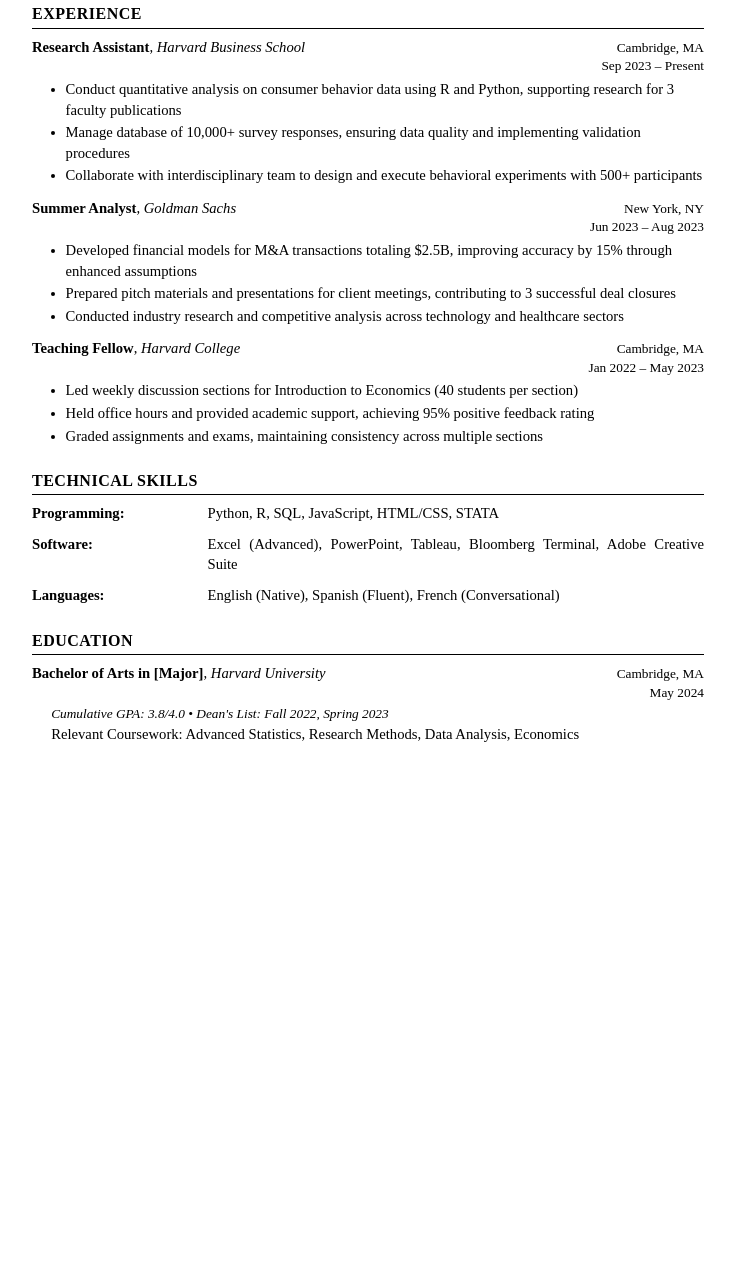
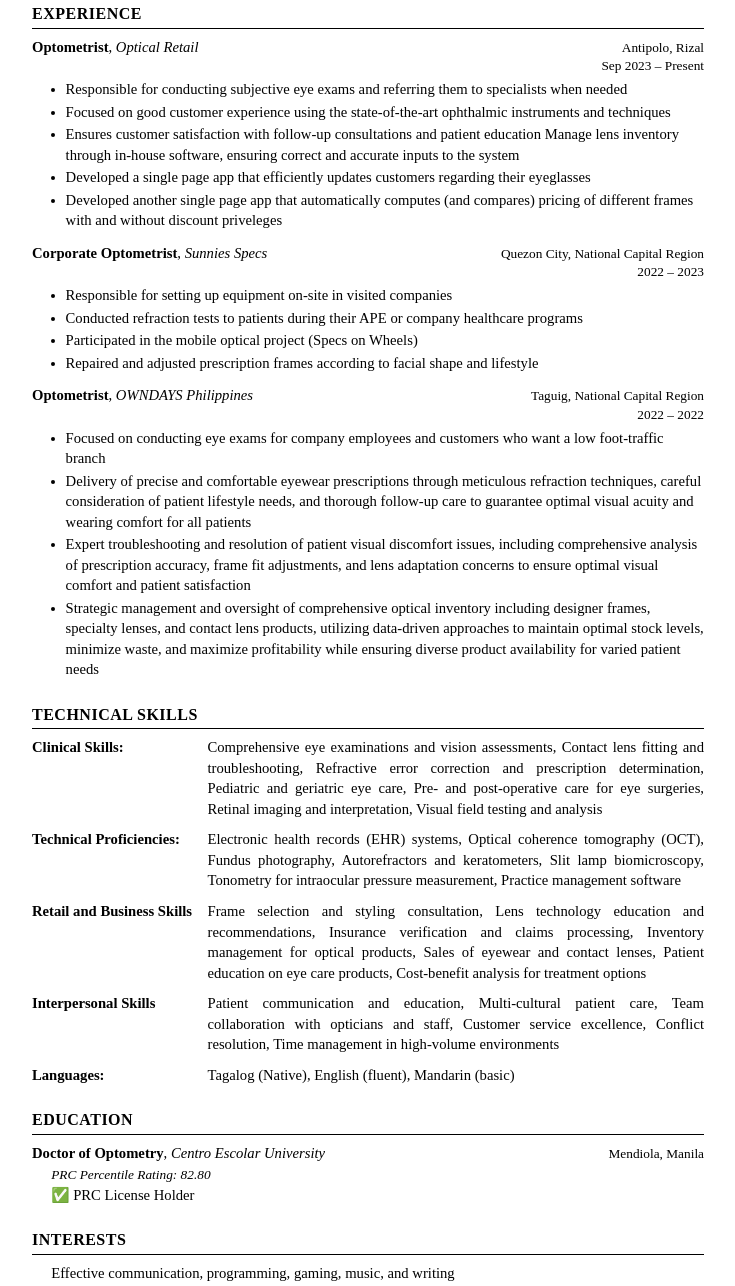
Before and after one commit to michaelbr06/resume, a plain HTML site: page index.html in a window 1280 px wide. Shown: the part 199-1485 px from the top of the page, without its empty margins (272-1007 px from the left). Before the commit the page ends 1039 px from the top, so only its background shows below. Drawn offline with Linux system fonts and the light colour scheme.

Commit message:
Initiate optometry resume

```diff
--- a/index.html
+++ b/index.html
@@ -22,16 +22,19 @@
         <div class="entry">
             <div class="entry-header">
                 <div>
-                    <span class="position-title">Research Assistant</span>,
-                    <span class="organization">Harvard Business School</span>
+                    <span class="position-title">Optometrist</span>,
+                    <span class="organization">Optical Retail</span>
                 </div>
-                <div class="date-location">Cambridge, MA<br>Sep 2023 – Present</div>
+                <div class="date-location">Antipolo, Rizal<br>Sep 2023 – Present</div>
             </div>
             <div class="description">
                 <ul>
-                    <li>Conduct quantitative analysis on consumer behavior data using R and Python, supporting research for 3 faculty publications</li>
-                    <li>Manage database of 10,000+ survey responses, ensuring data quality and implementing validation procedures</li>
-                    <li>Collaborate with interdisciplinary team to design and execute behavioral experiments with 500+ participants</li>
+                    <li>Responsible for conducting subjective eye exams and referring them to specialists when needed </li>
+                    <li>Focused on good customer experience using the state-of-the-art ophthalmic instruments and techniques</li>
+                    <li>Ensures customer satisfaction with follow-up consultations and patient education
+Manage lens inventory through in-house software, ensuring correct and accurate inputs to the system </li>
+                    <li>Developed a single page app that efficiently updates customers regarding their eyeglasses</li>
+                    <li>Developed another single page app that automatically computes (and compares) pricing of different frames with and without discount priveleges </li>
                 </ul>
             </div>
         </div>
@@ -39,16 +42,17 @@
         <div class="entry">
             <div class="entry-header">
                 <div>
-                    <span class="position-title">Summer Analyst</span>,
-                    <span class="organization">Goldman Sachs</span>
+                    <span class="position-title">Corporate Optometrist</span>,
+                    <span class="organization">Sunnies Specs</span>
                 </div>
-                <div class="date-location">New York, NY<br>Jun 2023 – Aug 2023</div>
+                <div class="date-location">Quezon City, National Capital Region<br>2022 – 2023</div>
             </div>
             <div class="description">
                 <ul>
-                    <li>Developed financial models for M&A transactions totaling $2.5B, improving accuracy by 15% through enhanced assumptions</li>
-                    <li>Prepared pitch materials and presentations for client meetings, contributing to 3 successful deal closures</li>
-                    <li>Conducted industry research and competitive analysis across technology and healthcare sectors</li>
+                    <li>Responsible for setting up equipment on-site in visited companies</li>
+                    <li>Conducted refraction tests to patients during their APE or company healthcare programs </li>
+                    <li>Participated in the mobile optical project (Specs on Wheels) </li>
+                    <li>Repaired and adjusted prescription frames according to facial shape and lifestyle</li>
                 </ul>
             </div>
         </div>
@@ -56,16 +60,17 @@
         <div class="entry">
             <div class="entry-header">
                 <div>
-                    <span class="position-title">Teaching Fellow</span>,
-                    <span class="organization">Harvard College</span>
+                    <span class="position-title">Optometrist</span>,
+                    <span class="organization">OWNDAYS Philippines</span>
                 </div>
-                <div class="date-location">Cambridge, MA<br>Jan 2022 – May 2023</div>
+                <div class="date-location">Taguig, National Capital Region<br>2022 – 2022</div>
             </div>
             <div class="description">
                 <ul>
-                    <li>Led weekly discussion sections for Introduction to Economics (40 students per section)</li>
-                    <li>Held office hours and provided academic support, achieving 95% positive feedback rating</li>
-                    <li>Graded assignments and exams, maintaining consistency across multiple sections</li>
+                    <li>Focused on conducting eye exams for company employees and customers who want a low foot-traffic branch </li>
+                    <li>Delivery of precise and comfortable eyewear prescriptions through meticulous refraction techniques, careful consideration of patient lifestyle needs, and thorough follow-up care to guarantee optimal visual acuity and wearing comfort for all patients</li>
+                    <li>Expert troubleshooting and resolution of patient visual discomfort issues, including comprehensive analysis of prescription accuracy, frame fit adjustments, and lens adaptation concerns to ensure optimal visual comfort and patient satisfaction</li>
+                    <li>Strategic management and oversight of comprehensive optical inventory including designer frames, specialty lenses, and contact lens products, utilizing data-driven approaches to maintain optimal stock levels, minimize waste, and maximize profitability while ensuring diverse product availability for varied patient needs</li>
                 </ul>
             </div>
         </div>
@@ -75,14 +80,51 @@
         <div class="section-title">Technical Skills</div>
 
         <div class="skills-grid">
-            <div class="skill-category">Programming:</div>
-            <div class="skill-list">Python, R, SQL, JavaScript, HTML/CSS, STATA</div>
+            <div class="skill-category">Clinical Skills:</div>
+            <div class="skill-list">
+                Comprehensive eye examinations and vision assessments,
+                Contact lens fitting and troubleshooting,
+                Refractive error correction and prescription determination,
+                Pediatric and geriatric eye care,
+                Pre- and post-operative care for eye surgeries,
+                Retinal imaging and interpretation,
+                Visual field testing and analysis
+            </div>
 
-            <div class="skill-category">Software:</div>
-            <div class="skill-list">Excel (Advanced), PowerPoint, Tableau, Bloomberg Terminal, Adobe Creative Suite</div>
+            <div class="skill-category">Technical Proficiencies:</div>
+            <div class="skill-list">
+                Electronic health records (EHR) systems,
+                Optical coherence tomography (OCT),
+                Fundus photography,
+                Autorefractors and keratometers,
+                Slit lamp biomicroscopy,
+                Tonometry for intraocular pressure measurement,
+                Practice management software
+            </div>
+
+            <div class="skill-category">Retail and Business Skills</div>
+            <div class="skill-list">
+                Frame selection and styling consultation,
+                Lens technology education and recommendations,
+                Insurance verification and claims processing,
+                Inventory management for optical products,
+                Sales of eyewear and contact lenses,
+                Patient education on eye care products,
+                Cost-benefit analysis for treatment options
+            </div>
+
+            <div class="skill-category">Interpersonal Skills</div>
+            <div class="skill-list">
+                Patient communication and education,
+                Multi-cultural patient care,
+                Team collaboration with opticians and staff,
+                Customer service excellence,
+                Conflict resolution,
+                Time management in high-volume environments
+            </div>
 
             <div class="skill-category">Languages:</div>
-            <div class="skill-list">English (Native), Spanish (Fluent), French (Conversational)</div>
+            <div class="skill-list">Tagalog (Native), English (fluent), Mandarin (basic)</div>
         </div>
     </div>
 
@@ -92,14 +134,25 @@
         <div class="entry">
             <div class="entry-header">
                 <div>
-                    <span class="position-title">Bachelor of Arts in [Major]</span>,
-                    <span class="organization">Harvard University</span>
+                    <span class="position-title">Doctor of Optometry</span>,
+                    <span class="organization">Centro Escolar University</span>
                 </div>
-                <div class="date-location">Cambridge, MA<br>May 2024</div>
+                <div class="date-location">Mendiola, Manila<br></div>
             </div>
             <div class="description">
-                <div class="gpa">Cumulative GPA: 3.8/4.0 • Dean's List: Fall 2022, Spring 2023</div>
-                Relevant Coursework: Advanced Statistics, Research Methods, Data Analysis, Economics
+                <div class="gpa">PRC Percentile Rating: 82.80</div>
+                ✅ PRC License Holder
+            </div>
+        </div>
+    </div>
+
+        <div class="section"> <!-- INTERESTS SECTION -->
+        <div class="section-title">Interests</div>
+
+        <div class="entry">
+
+            <div class="description">
+                Effective communication, programming, gaming, music, and writing
             </div>
         </div>
     </div>
```
